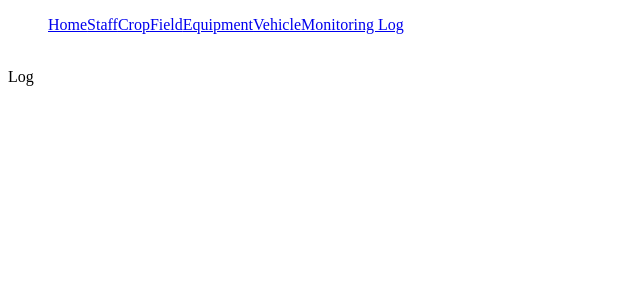
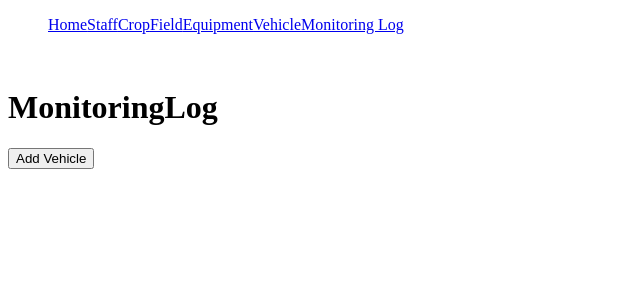
Before and after one commit to amashamaduwanthi/Green-Shadow-React, a React (Vite) app: page /log in a window 1280 px wide. Shown: the top 300 px of the page, without its empty margins (0-640 px from the left). Built offline with nearby package versions, Linux system fonts and the light colour scheme.

Commit message:
create a add page for all entities

```diff
--- /dev/null
+++ b/src/pages/AddNewCrop.tsx
@@ -0,0 +1,9 @@
+export function AddNewCrop(){
+    return(
+        <>
+            <br/>
+            <h1>Add New Crop</h1>
+
+        </>
+    )
+}
--- /dev/null
+++ b/src/pages/AddNewEquipment.tsx
@@ -0,0 +1,8 @@
+export function AddNewEquipment(){
+    return(
+        <>
+            <br/>
+            <h1>Add Equipment</h1>
+        </>
+    )
+}
--- /dev/null
+++ b/src/pages/AddNewField.tsx
@@ -0,0 +1,8 @@
+export  function AddNewField() {
+    return (
+        <>
+            <br/>
+            <h1>AddNewField</h1>
+        </>
+    )
+}
--- /dev/null
+++ b/src/pages/AddNewMonitoringLog.tsx
@@ -0,0 +1,8 @@
+export function AddNewMonitoringLog(){
+    return (
+        <>
+            <br/>
+            <h1>Add New MonitoringLog</h1>
+        </>
+    )
+}
--- /dev/null
+++ b/src/pages/AddNewVehicle.tsx
@@ -0,0 +1,7 @@
+export function AddNewVehicle (){
+    return(
+        <>
+            <br/><br/><br/>
+        <h1>Add Vehicle</h1></>
+    )
+}
--- a/src/pages/crop.tsx
+++ b/src/pages/crop.tsx
@@ -1,8 +1,11 @@
+import {Link} from "react-router";
+
 export function Crop(){
     return (
         <>
             <br/>
-            Crop
+           <h1> Crop</h1>
+            <Link to="/crop/Add"><button>Add Crop</button></Link>
         </>
     )
 }
--- a/src/pages/equipment.tsx
+++ b/src/pages/equipment.tsx
@@ -1,8 +1,11 @@
+import {Link} from "react-router";
+
 export function Equipment(){
     return (
         <>
             <br/>
-            Equipment
+            <h1>Equipment</h1>
+            <Link to='/equipment/Add'><button>Add Equipment</button></Link>
         </>
     )
 }
--- a/src/pages/field.tsx
+++ b/src/pages/field.tsx
@@ -1,8 +1,12 @@
+import {Link} from "react-router";
+
 export function Field() {
     return (
         <>
             <br/>
-            Field
+           <h1> Field</h1>
+
+            <Link to="/field/Add"><button>Add Filed</button></Link>
         </>
     )
 }
--- a/src/pages/log.tsx
+++ b/src/pages/log.tsx
@@ -1,9 +1,13 @@
+import {Link} from "react-router";
+
 export function Log(){
     return (
         <>
             <br/>
 
-            Log
+           <h1>MonitoringLog</h1>
+            <Link to='/log/Add'><button>Add Vehicle</button></Link>
+
         </>
     )
 }
--- a/src/pages/staff.tsx
+++ b/src/pages/staff.tsx
@@ -4,7 +4,7 @@ export function Staff() {
     return (
         <>
             <br/>
-            Staff
+            <h1>Staff</h1>
 
             <Link to="/staff/Add"><button>Add Staff</button></Link>
         </>
--- a/src/pages/vehicle.tsx
+++ b/src/pages/vehicle.tsx
@@ -1,8 +1,12 @@
+import {Link} from "react-router";
+
 export function Vehicle() {
     return (
         <>
             <br/>
-            Vehicle
+            <h1>Vehicle</h1>
+            <Link to='/vehicle/Add'><button>Add Vehicle</button></Link>
         </>
+
     )
 }
```
Also changed, not shown: src/App.tsx (+11 -2 lines).
